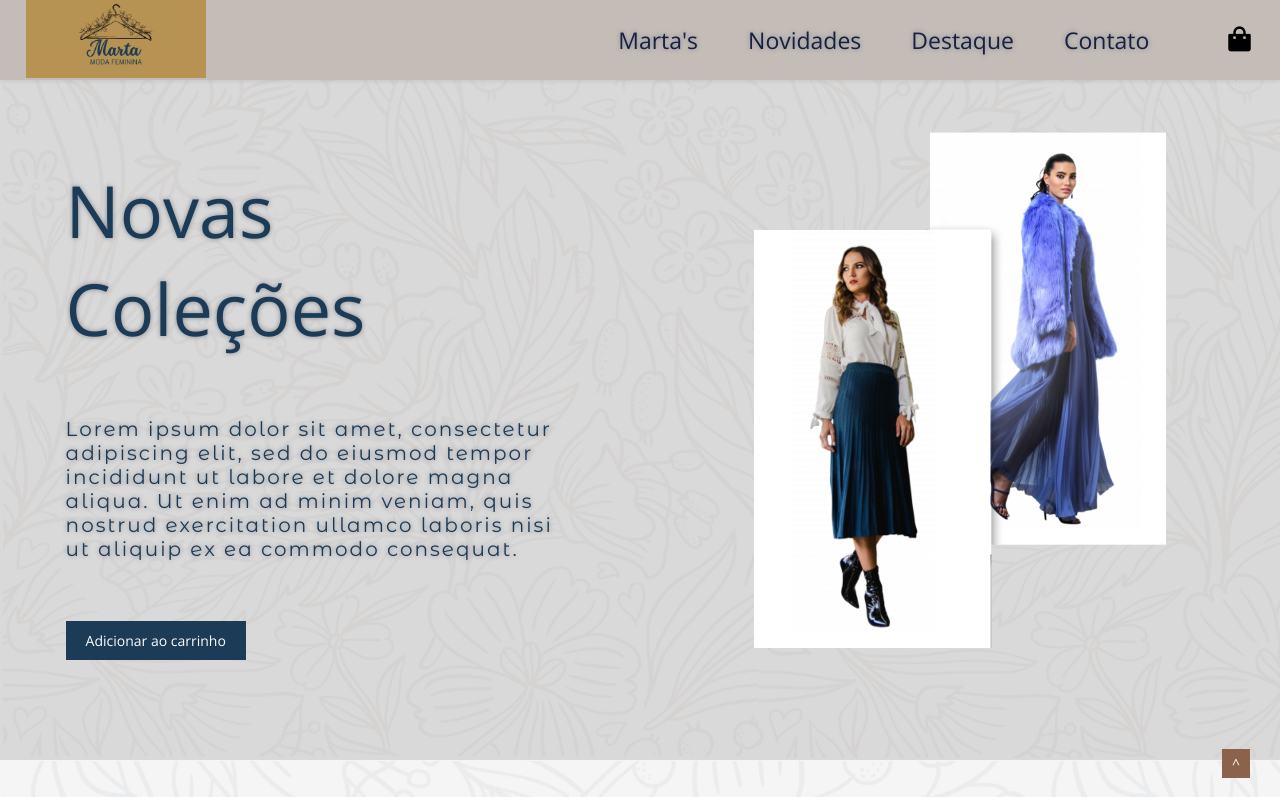
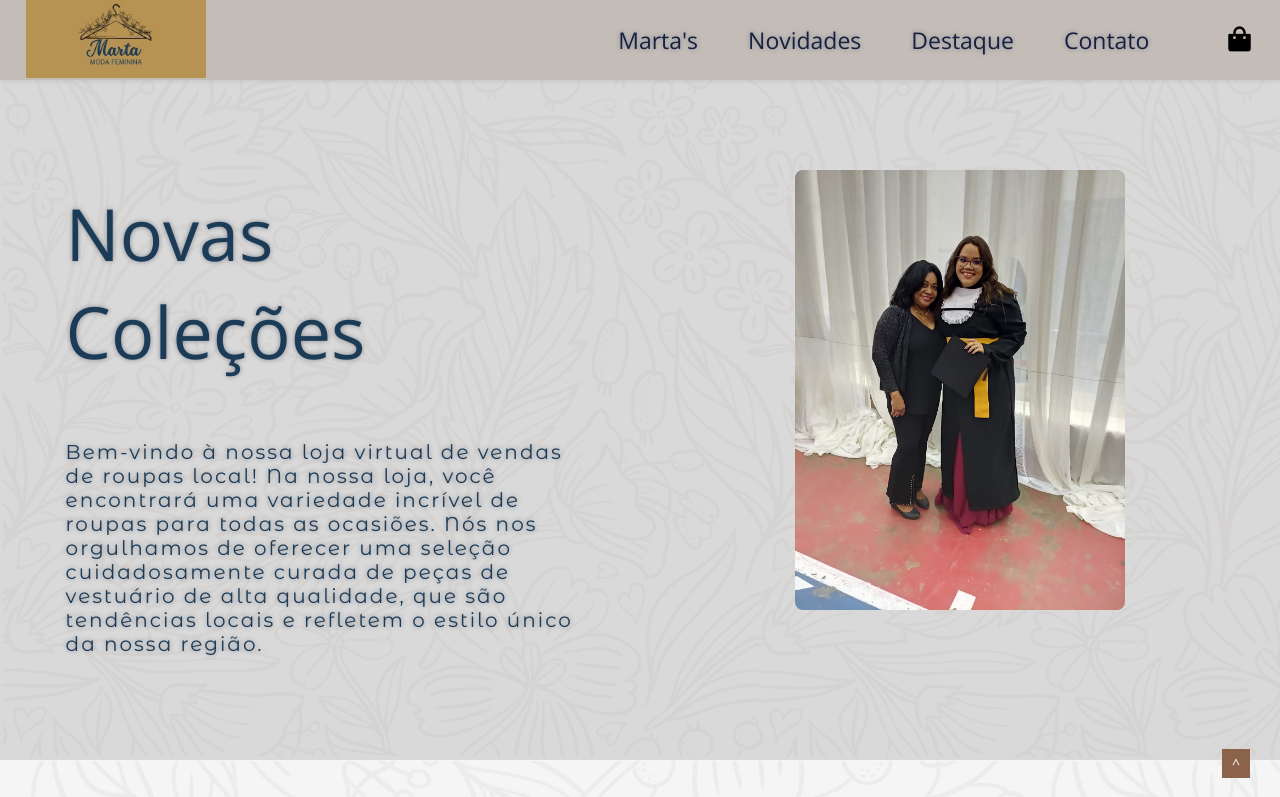
Before and after one commit to Paulo-Santos20/Loja-Virtual, a plain HTML site: page index.html in a window 1280 px wide. Shown: the top 797 px of the page. Drawn offline with nearby package versions, Linux system fonts and the light colour scheme.

Commit message:
new layout home

```diff
--- a/index.html
+++ b/index.html
@@ -46,15 +46,16 @@
             <div class="call">
                 <div class="left">
                     <h1 class="color-azul text-gd">Novas Coleções</h1>
-                    <p class="color-azul text-pq">Lorem ipsum dolor sit amet, consectetur
-                        adipiscing elit, sed do eiusmod tempor incididunt ut labore
-                        et dolore magna aliqua. Ut enim ad minim veniam, quis nostrud
-                        exercitation ullamco laboris nisi ut aliquip ex ea commodo consequat.</p>
-                    <button class="add-cart">Adicionar ao carrinho</button>
+                    <p class="color-azul text-pq">Bem-vindo à nossa loja virtual de vendas de roupas local!
+
+                        Na nossa loja, você encontrará uma variedade incrível de roupas para todas as ocasiões. Nós nos
+                        orgulhamos de oferecer uma seleção cuidadosamente curada de peças de vestuário de alta
+                        qualidade, que são tendências locais e refletem o estilo único da nossa região.</p>
+                  <!--  <button class="add-cart">Adicionar ao carrinho</button> -->
                 </div>
                 <div class="right">
                     <div class="imagem">
-                        <img src="image/r9.png" alt="">
+                        <img src="image/p.jpg" style="border-radius: 8px; width: 80%;">
                     </div>
 
                 </div>
@@ -126,16 +127,19 @@
                 <div class="cards">
                     <label class="card" for="item-1" id="song-1">
                         <img src="image/p1.jpg" alt="">
+                        <span class="price">R$ 125,00</span>
                         <button class="add-cart">Adicionar ao carrinho</button>
                     </label>
 
                     <label class="card" for="item-2" id="song-2">
                         <img src="image/p2.jpg">
+                        <span class="price">R$ 125,00</span>
                         <button class="add-cart">Adicionar ao carrinho</button>
                     </label>
 
                     <label class="card" for="item-3" id="song-3">
                         <img src="image/p3.jpg">
+                        <span class="price">R$ 125,00</span>
                         <button class="add-cart">Adicionar ao carrinho</button>
                     </label>
                 </div>
```
Also changed, not shown: image/p.jpg (added).
